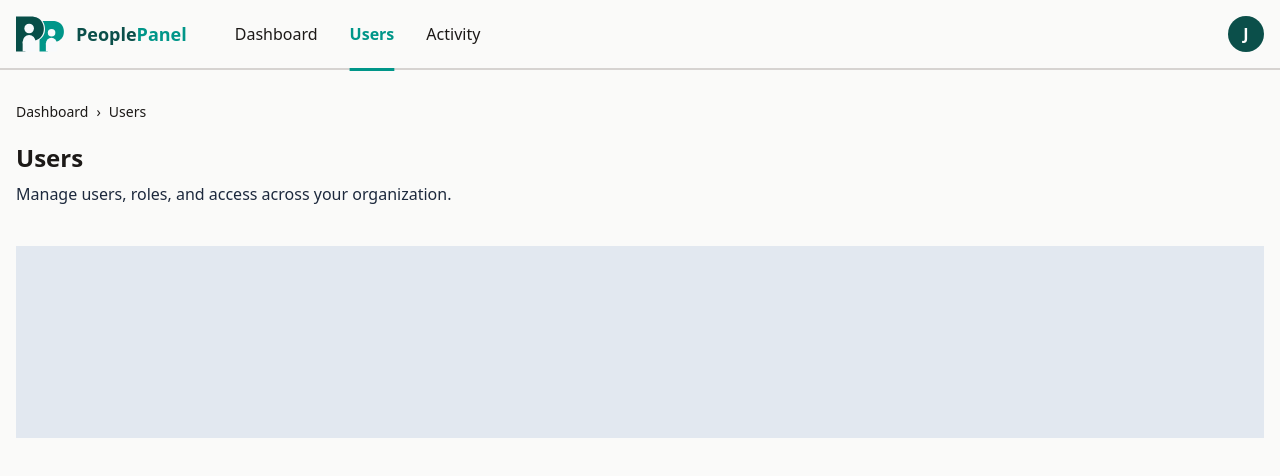
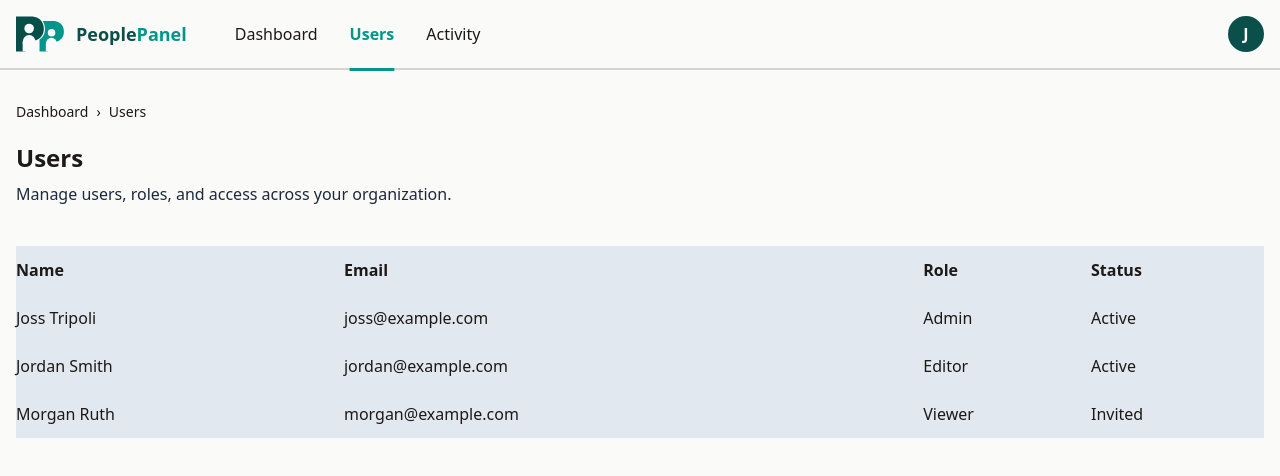
Before and after one commit to jossTripoli/people-panel, an Angular app: page /users in a window 1280 px wide. Shown: the top 476 px of the page. Built offline with nearby package versions, Linux system fonts and the light colour scheme.

Commit message:
user model and basic data table with sample users

```diff
--- a/src/app/breadcrumb/breadcrumb.html
+++ b/src/app/breadcrumb/breadcrumb.html
@@ -1,7 +1,7 @@
 <nav aria-label="Breadcrumb" class="mb-5">
   <ol class="flex items-center gap-2 text-sm">
 
-    <!-- Loop through items, if last then mark as current page. Otherwise make link and add caret -->
+    <!-- Loop through items, if last then mark as current page. Otherwise make link and add caret. In future if many levels deep can change it on mobile to show outermost with link to preceding level instead of full route -->
     @for (item of items(); track item.path ?? item.label; let last = $last) {
       <li>
         @if (!last && item.path) {
--- /dev/null
+++ b/src/app/models/user.ts
@@ -0,0 +1,12 @@
+export type UserRole = 'Admin' | 'Editor' | 'Viewer';
+export type UserStatus = 'Active' | 'Invited' | 'Suspended';
+
+export interface User {
+  readonly id: string;
+  readonly name: string;
+  readonly email: string;
+  readonly role: UserRole;
+  readonly status: UserStatus;
+  readonly createdAt: string;
+  readonly updatedAt: string;
+}
--- a/src/app/navbar/navbar.html
+++ b/src/app/navbar/navbar.html
@@ -12,12 +12,12 @@
 
     <nav
       aria-label="Main navigation"
-      class="order-last flex w-full ml-6 gap-8 sm:order-0 sm:w-auto"
+      class="order-last flex w-full sm:ml-6 gap-8 sm:order-0 sm:w-auto"
     >
       @for (link of links; track link.path) {
         <a
           [routerLink]="link.path"
-          routerLinkActive="font-semibold text-secondary underline decoration-3 decoration-secondary underline-offset-28"
+          routerLinkActive="font-semibold text-secondary underline decoration-3 decoration-secondary underline-offset-17 sm:underline-offset-28"
           [routerLinkActiveOptions]="{ exact: link.path === '/' }"
           ariaCurrentWhenActive="page"
           class="py-3 hover:text-primary sm:py-4"
--- a/src/app/users/users.html
+++ b/src/app/users/users.html
@@ -7,4 +7,24 @@
 </p>
 
 <!-- user table -->
-<div class="mt-10 min-h-48 w-full bg-slate-200"></div>
+<table class="mt-10 w-full text-left bg-slate-200">
+  <thead>
+    <tr>
+      <th class="py-3">Name</th>
+      <th class="py-3">Email</th>
+      <th class="py-3">Role</th>
+      <th class="py-3">Status</th>
+    </tr>
+  </thead>
+
+  <tbody>
+    @for (user of users; track user.id) {
+      <tr>
+        <td class="py-3">{{ user.name }}</td>
+        <td class="py-3">{{ user.email }}</td>
+        <td class="py-3">{{ user.role }}</td>
+        <td class="py-3">{{ user.status }}</td>
+      </tr>
+    }
+  </tbody>
+</table>
--- a/src/app/users/users.ts
+++ b/src/app/users/users.ts
@@ -1,5 +1,6 @@
 import { Component } from '@angular/core';
 import { Breadcrumb, BreadcrumbItem } from '../breadcrumb/breadcrumb';
+import { User } from '../models/user';
 
 @Component({
   imports: [Breadcrumb],
@@ -11,4 +12,35 @@ export class Users {
     { label: 'Dashboard', path: '/' },
     { label: 'Users' },
   ];
+
+  readonly users: readonly User[] = [
+    {
+      id: 'user-1',
+      name: 'Joss Tripoli',
+      email: 'joss@example.com',
+      role: 'Admin',
+      status: 'Active',
+      createdAt: '2026-08-12T14:30:00Z',
+      updatedAt: '2026-09-15T10:15:00Z',
+    },
+    {
+      id: 'user-2',
+      name: 'Jordan Smith',
+      email: 'jordan@example.com',
+      role: 'Editor',
+      status: 'Active',
+      createdAt: '2026-08-18T09:00:00Z',
+      updatedAt: '2026-09-10T16:45:00Z',
+    },
+    {
+      id: 'user-3',
+      name: 'Morgan Ruth',
+      email: 'morgan@example.com',
+      role: 'Viewer',
+      status: 'Invited',
+      createdAt: '2026-09-01T12:00:00Z',
+      updatedAt: '2026-09-01T12:00:00Z',
+    },
+  ];
+
 }
```
Also changed, not shown: 1 other file (tests, documents, lock files or other folders).
